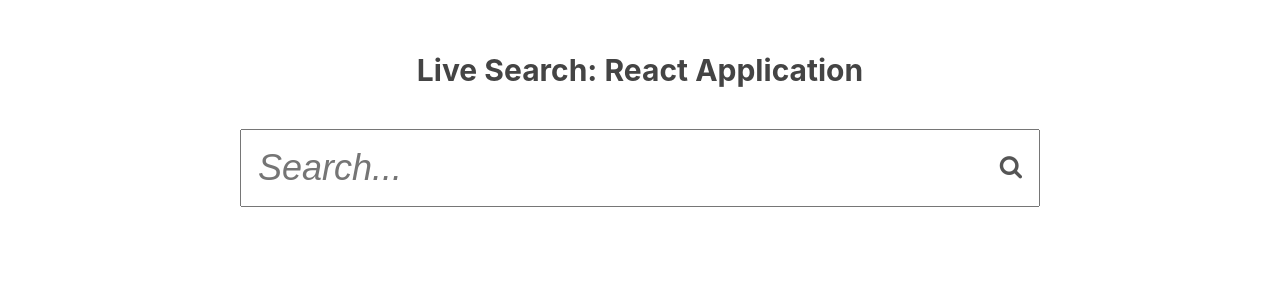
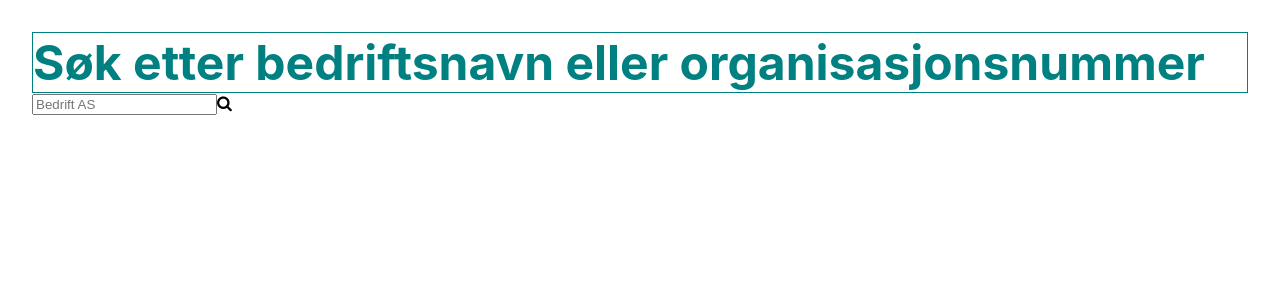
Before and after one commit to Skulsta/brreg, a React (Create React App) app: page / in a window 1280 px wide. Shown: the top 300 px of the page. Built offline with nearby package versions, Linux system fonts and the light colour scheme.

Commit message:
Slow and steady

```diff
--- a/package.json
+++ b/package.json
@@ -6,6 +6,7 @@
     "@testing-library/jest-dom": "^4.2.4",
     "@testing-library/react": "^9.3.2",
     "@testing-library/user-event": "^7.1.2",
+    "axios": "^0.19.2",
     "node-sass": "^4.14.1",
     "react": "^16.13.1",
     "react-dom": "^16.13.1",
--- a/src/App.js
+++ b/src/App.js
@@ -1,12 +1,13 @@
 import React from "react";
+import Layout from "./hoc/Layout/Layout";
 import Search from "./components/Search/Search";
 
 class App extends React.Component {
   render() {
     return (
-      <div>
+      <Layout>
         <Search />
-      </div>
+      </Layout>
     );
   }
 }
--- a/src/components/Search/Search.js
+++ b/src/components/Search/Search.js
@@ -1,34 +1,24 @@
 import React from "react";
-import "./Search.scss";
+import axios from "axios";
+import classes from "./Search.module.scss";
 
-class Search extends React.Component {
-  constructor(props) {
-    super(props);
-    this.state = {
-      query: "",
-      results: {},
-      loading: false,
-      message: "",
-    };
-  }
-
-  render() {
+const Search = () => {
   return (
-      <div className="container">
-        {/*Heading*/}
-        <h2 className="heading">Live Search: React Application</h2>
-        {/*Search Input*/}
-        <label className="search-label" htmlFor="search-input">
+    <React.Fragment>
+      <h2 className={classes.header + " b"}>
+        Søk etter bedriftsnavn eller organisasjonsnummer
+      </h2>
+      <label className={classes.search_label} htmlFor="search-input">
         <input
           type="text"
-            value=""
+          name="query"
           id="search-input"
-            placeholder="Search..."
+          placeholder="Bedrift AS"
         />
-          <i className="fa fa-search search-icon" />
+        <i className="fa fa-search search-icon" aria-hidden="true" />
       </label>
-      </div>
+    </React.Fragment>
   );
-  }
-}
+};
+
 export default Search;
--- /dev/null
+++ b/src/components/Search/Search.module.scss
@@ -0,0 +1,35 @@
+// .heading {
+// 	font-size: 30px;
+// 	padding: 16px 0;
+// 	color: #444;
+// 	text-align: center;
+// }
+// /*Container*/
+// .container {
+// 	margin: 36px auto;
+// 	width: 100%;
+// 	max-width: 800px;
+// }
+// .search-label {
+// 	position: relative;
+// }
+// .container input {
+// 	width: 100%;
+// 	padding: 16px;
+// 	font-size: 36px;
+// 	font-style: italic;
+// 	color: #444;
+// 	box-sizing: border-box;
+// 	outline: none;
+// }
+// .search-icon {
+// 	position: absolute;
+// 	top: -10px;
+// 	font-size: 24px;
+// 	color: #555;
+// 	right: 18px;
+// }
+
+.header {
+  font-size: 3rem;
+}
--- a/src/components/Search/Search.scss
+++ /dev/null
@@ -1,31 +0,0 @@
-.heading {
-	font-size: 30px;
-	padding: 16px 0;
-	color: #444;
-	text-align: center;
-}
-/*Container*/
-.container {
-	margin: 36px auto;
-	width: 100%;
-	max-width: 800px;
-}
-.search-label {
-	position: relative;
-}
-.container input {
-	width: 100%;
-	padding: 16px;
-	font-size: 36px;
-	font-style: italic;
-	color: #444;
-	box-sizing: border-box;
-	outline: none;
-}
-.search-icon {
-	position: absolute;
-	top: -10px;
-	font-size: 24px;
-	color: #555;
-	right: 18px;
-}
--- /dev/null
+++ b/src/hoc/Layout/Layout.js
@@ -0,0 +1,10 @@
+import React from "react";
+import "./Layout.scss";
+
+const Layout = (props) => {
+  return (
+    <React.Fragment className="container">{props.children}</React.Fragment>
+  );
+};
+
+export default Layout;
--- /dev/null
+++ b/src/hoc/Layout/Layout.scss
@@ -0,0 +1,16 @@
+$primary: teal;
+$secondary: orange;
+
+body {
+  margin: 2rem;
+}
+
+h1, h2, h3, h4, h5, h6 {
+  color: $primary;
+  margin: 0;
+  padding: 0;
+}
+
+.b {
+  border: .5px solid;
+}
```
Also changed, not shown: src/App.css (deleted, +0 -38 lines), 1 other file (tests, documents, lock files or other folders). Lines whose indentation alone changed are shown as unchanged.
